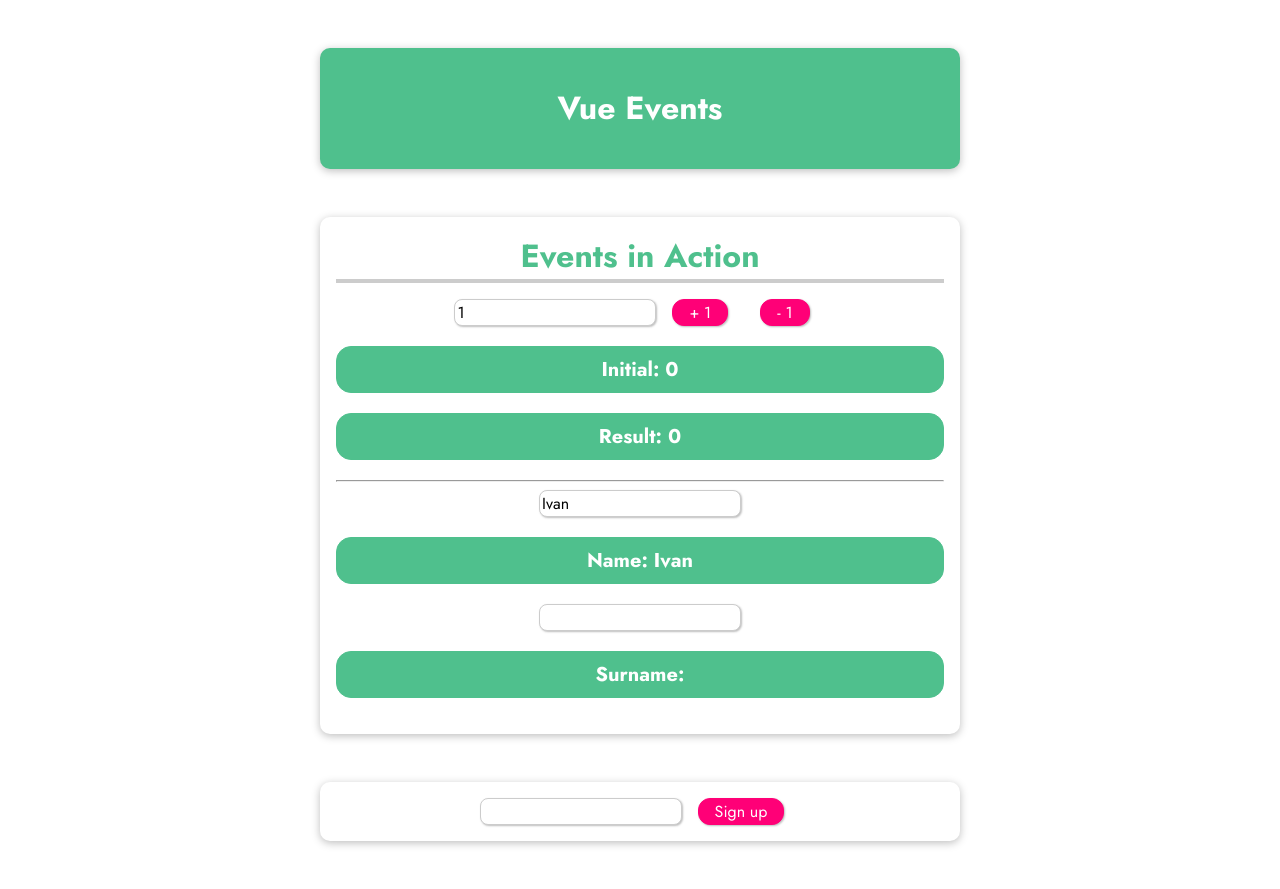
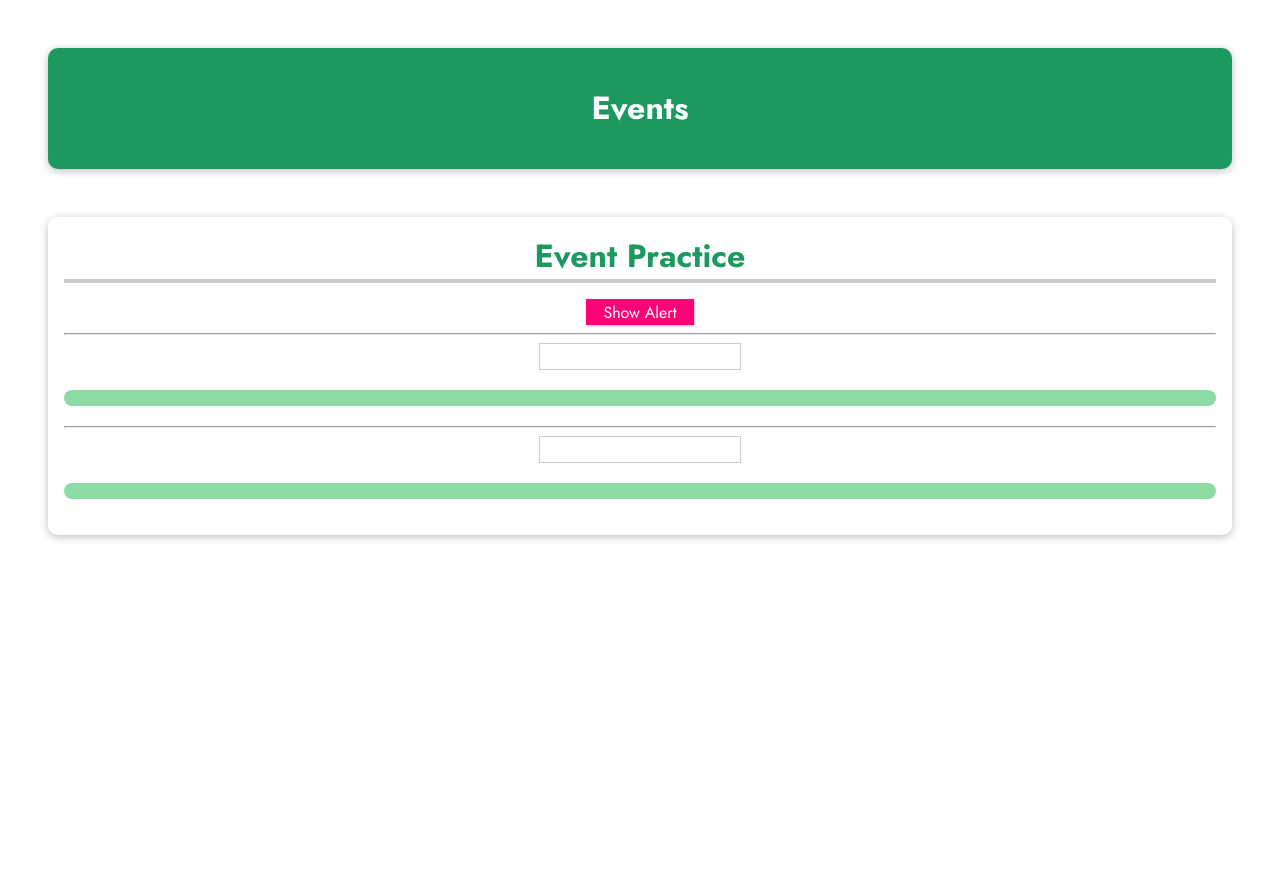
Before and after one commit to Vangoda/VueJS-practice, a PHP site: page / in a window 1280 px wide. After the commit the page ends 541 px from the top, so only its background shows below. Run offline with PHP 8.4, Linux system fonts and the light colour scheme.

Commit message:
Finished assingment

```diff
--- a/assets/dist/css/style.min.css
+++ b/assets/dist/css/style.min.css
@@ -1,2 +1,2 @@
-*{box-sizing:border-box}html{font-family:"Jost",sans-serif}body{margin:0}header{box-shadow:0 2px 8px rgba(0,0,0,.26);margin:3rem auto;border-radius:10px;padding:1rem;background-color:#4fc08d;color:#fff;text-align:center;width:90%;max-width:40rem}section{box-shadow:0 2px 8px rgba(0,0,0,.26);margin:3rem auto;border-radius:10px;padding:1rem;text-align:center;width:90%;max-width:40rem}h2{font-size:2rem;border-bottom:4px solid #ccc;color:#4fc08d;margin:0 0 1rem 0}p{font-size:1.25rem;font-weight:bold;border:1px solid #4fc08d;background-color:#4fc08d;color:#fff;padding:.5rem;border-radius:.75em}input{font:inherit;border:1px solid #ccc;border-radius:.5em;box-shadow:1px 1px 2px rgba(0,0,0,.26)}input:focus{outline:none;border-color:#1b995e;background-color:#d7fdeb}button{font:inherit;cursor:pointer;border:1px solid #f07;background-color:#f07;color:#fff;padding:.05rem 1rem;box-shadow:1px 1px 2px rgba(0,0,0,.26);border-radius:.75em;margin:0 1rem}button:hover,button:active{background-color:#ec3169;border-color:#ec3169;box-shadow:1px 1px 4px rgba(0,0,0,.26)}
+*{box-sizing:border-box}html{font-family:"Jost",sans-serif}body{margin:0}header{box-shadow:0 2px 8px rgba(0,0,0,.26);margin:3rem;border-radius:10px;padding:1rem;background-color:#1b995e;color:#fff;text-align:center}#assignment{box-shadow:0 2px 8px rgba(0,0,0,.26);margin:3rem;border-radius:10px;padding:1rem;text-align:center}#assignment h2{font-size:2rem;border-bottom:4px solid #ccc;color:#1b995e;margin:0 0 1rem 0}#assignment p{font-size:1.25rem;font-weight:bold;background-color:#8ddba4;padding:.5rem;color:#1f1f1f;border-radius:25px}#assignment input{font:inherit;border:1px solid #ccc}#assignment input:focus{outline:none;border-color:#1b995e;background-color:#d7fdeb}#assignment button{font:inherit;cursor:pointer;border:1px solid #f07;background-color:#f07;color:#fff;padding:.05rem 1rem;box-shadow:1px 1px 2px rgba(0,0,0,.26)}#assignment button:hover,#assignment button:active{background-color:#ec3169;border-color:#ec3169;box-shadow:1px 1px 4px rgba(0,0,0,.26)}
 /*# sourceMappingURL=style.min.css.map */
--- a/assets/dist/js/app.min.js
+++ b/assets/dist/js/app.min.js
@@ -1,2 +1,2 @@
-!function t(u,i,o){function c(n,e){if(!i[n]){if(!u[n]){var r="function"==typeof require&&require;if(!e&&r)return r(n,!0);if(f)return f(n,!0);throw(e=new Error("Cannot find module '"+n+"'")).code="MODULE_NOT_FOUND",e}r=i[n]={exports:{}},u[n][0].call(r.exports,function(e){return c(u[n][1][e]||e)},r,r.exports,t,u,i,o)}return i[n].exports}for(var f="function"==typeof require&&require,e=0;e<o.length;e++)c(o[e]);return c}({1:[function(e,n,r){"use strict";Vue.createApp({data:function(){return{counter:0,number:1,name:"Ivan",confirmedName:"",surname:"Juric"}},methods:{increment:function(){this.counter+=this.number},decrement:function(){this.counter-=this.number},setSurname:function(e){this.surname=e.target.value},submitForm:function(e){e.preventDefault()},confirmName:function(){this.confirmedName=this.surname}}}).mount("#events")},{}]},{},[1]);
+!function n(r,o,i){function f(u,t){if(!o[u]){if(!r[u]){var e="function"==typeof require&&require;if(!t&&e)return e(u,!0);if(p)return p(u,!0);throw(t=new Error("Cannot find module '"+u+"'")).code="MODULE_NOT_FOUND",t}e=o[u]={exports:{}},r[u][0].call(e.exports,function(t){return f(r[u][1][t]||t)},e,e.exports,n,r,o,i)}return o[u].exports}for(var p="function"==typeof require&&require,t=0;t<i.length;t++)f(i[t]);return f}({1:[function(t,u,e){"use strict";var n;Vue.createApp({data:function(){return{output1text:"",output2text:"",confirmedOutput2text:""}},methods:{output1:function(t){this.output1text=t.target.value},output2:function(t){this.output2text=t.target.value},updateOutput2text:function(){this.confirmedOutput2text=this.output2text},alert:(n=function(t){alert(t)},r.toString=function(){return n.toString()},r)}}).mount("#assignment");function r(t){return n.apply(this,arguments)}},{}]},{},[1]);
 //# sourceMappingURL=app.min.js.map
--- a/assets/src/scss/style.scss
+++ b/assets/src/scss/style.scss
@@ -12,57 +12,50 @@ body {
 
 header {
   box-shadow: 0 2px 8px rgba(0, 0, 0, 0.26);
-  margin: 3rem auto;
+  margin: 3rem;
   border-radius: 10px;
   padding: 1rem;
-  background-color: #4fc08d;
+  background-color: #1b995e;
   color: white;
   text-align: center;
-  width: 90%;
-  max-width: 40rem;
 }
 
-section {
+#assignment {
   box-shadow: 0 2px 8px rgba(0, 0, 0, 0.26);
-  margin: 3rem auto;
+  margin: 3rem;
   border-radius: 10px;
   padding: 1rem;
   text-align: center;
-  width: 90%;
-  max-width: 40rem;
 }
 
-h2 {
+#assignment h2 {
   font-size: 2rem;
   border-bottom: 4px solid #ccc;
-  color: #4fc08d;
+  color: #1b995e;
   margin: 0 0 1rem 0;
 }
 
-p {
+#assignment p {
   font-size: 1.25rem;
   font-weight: bold;
-  border: 1px solid #4fc08d;
-  background-color: #4fc08d;
-  color: white;
+  background-color: #8ddba4;
   padding: 0.5rem;
-  border-radius: 0.75em;
+  color: #1f1f1f;
+  border-radius: 25px;
 }
 
-input {
+#assignment input {
   font: inherit;
   border: 1px solid #ccc;
-  border-radius: 0.5em;
-  box-shadow: 1px 1px 2px rgba(0, 0, 0, 0.26);
 }
 
-input:focus {
+#assignment input:focus {
   outline: none;
   border-color: #1b995e;
   background-color: #d7fdeb;
 }
 
-button {
+#assignment button {
   font: inherit;
   cursor: pointer;
   border: 1px solid #ff0077;
@@ -70,12 +63,10 @@ button {
   color: white;
   padding: 0.05rem 1rem;
   box-shadow: 1px 1px 2px rgba(0, 0, 0, 0.26);
-  border-radius: 0.75em;
-  margin: 0 1rem;
 }
 
-button:hover,
-button:active {
+#assignment button:hover,
+#assignment button:active {
   background-color: #ec3169;
   border-color: #ec3169;
   box-shadow: 1px 1px 4px rgba(0, 0, 0, 0.26);
--- a/gulpfile.js
+++ b/gulpfile.js
@@ -36,7 +36,7 @@ async function browserSync(){
     open: false,
     injectChanges: true,
     proxy: "http://course.vuejs",
-    port: 8000
+    port: 8888
   });
 }
 
--- a/index.php
+++ b/index.php
@@ -11,7 +11,7 @@
   <!-- For browsersync gulp -->
   <script defer src="https://unpkg.com/vue@next"></script>
   <script defer src="assets/dist/js/app.min.js"></script>
-  <!-- <script async src="http://course.vuejs:8000/browser-sync/browser-sync-client.js"></script> -->
+  <!-- <script async src="http://course.vuejs:8888/browser-sync/browser-sync-client.js"></script> -->
 
   <!-- Styles -->
   <link href="https://fonts.googleapis.com/css2?family=Jost:wght@400;700&display=swap" rel="stylesheet" />
@@ -20,29 +20,21 @@
 
 <body>
   <header>
-    <h1>Vue Events</h1>
+    <h1>Events</h1>
   </header>
-  <div id="events">
-    <section>
-      <h2>Events in Action</h2>
-      <input type="number" v-model="number" v-on:click.left="increment" v-on:click.right.prevent="decrement">
-      <button v-on:click="increment">+ {{number}}</button>
-      <button v-on:click="decrement">- {{number}}</button>
-      <p v-once>Initial: {{ counter }}</p>
-      <p>Result: {{ counter }}</p>
-      <hr>
-      <input type="text" v-model="name">
-      <p>Name: {{name}}</p>
-      <input type="text" v-on:input="setSurname" v-on:keyup.enter="confirmName">
-      <p>Surname: {{confirmedName}}</p>
-    </section>
-    <section>
-      <form v-on:submit.prevent>
-        <input type="text">
-        <button>Sign up</button>
-      </form>
-    </section>
-  </div>
+  <section id="assignment">
+    <h2>Event Practice</h2>
+    <!-- 1) Show an alert (any text of your choice) when the button is pressed -->
+    <button v-on:click="alert('Delivered')">Show Alert</button>
+    <hr />
+    <!-- 2) Register the user input on "keydown" and output it in the paragraph (hint: event.target.value helps) -->
+    <input type="text" v-on:keydown="output1" />
+    <p>{{output1text}}</p>
+    <hr />
+    <!-- 3) Repeat 2) but only output the entered value if the ENTER key was pressed -->
+    <input type="text" v-on:keydown="output2" v-on:keyup.enter="updateOutput2text" />
+    <p>{{confirmedOutput2text}}</p>
+  </section>
 </body>
 
 </html>
```
Also changed, not shown: assets/src/js/app.js (+13 -21 lines), 2 other files.
